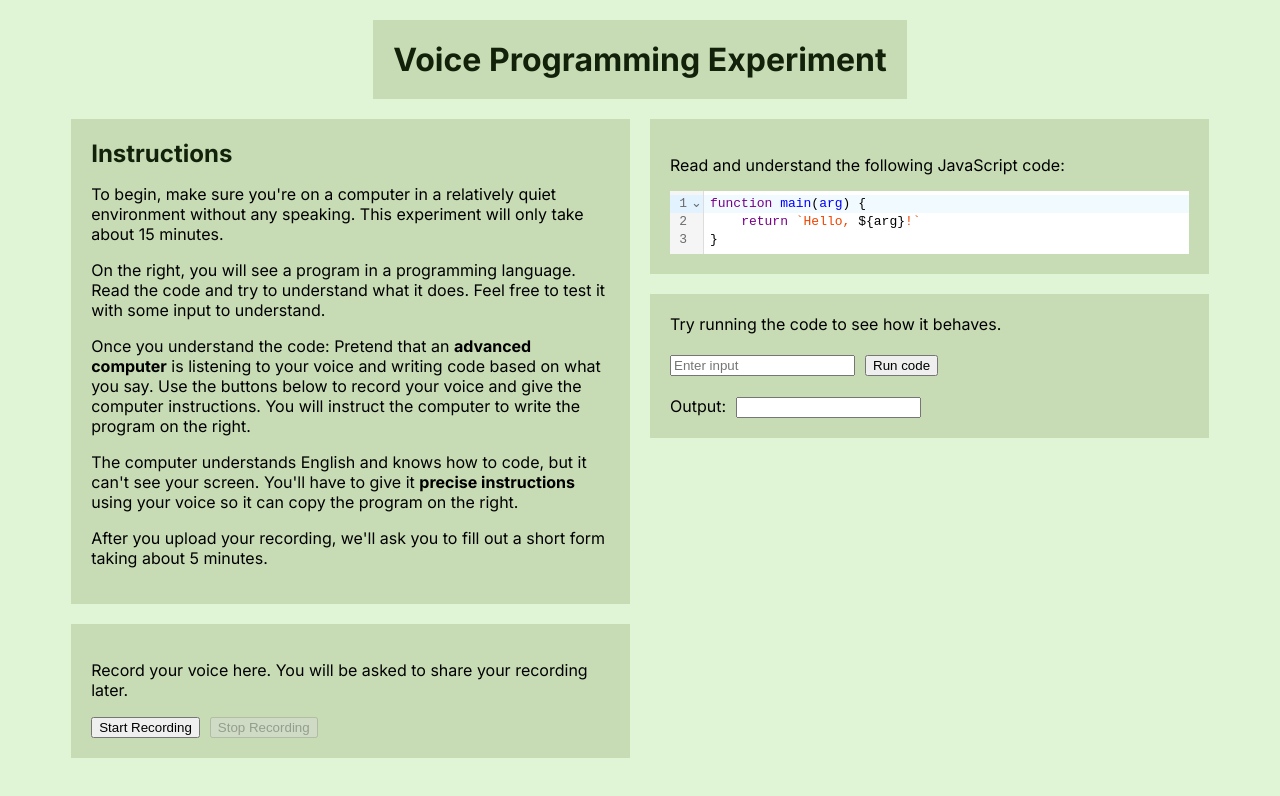
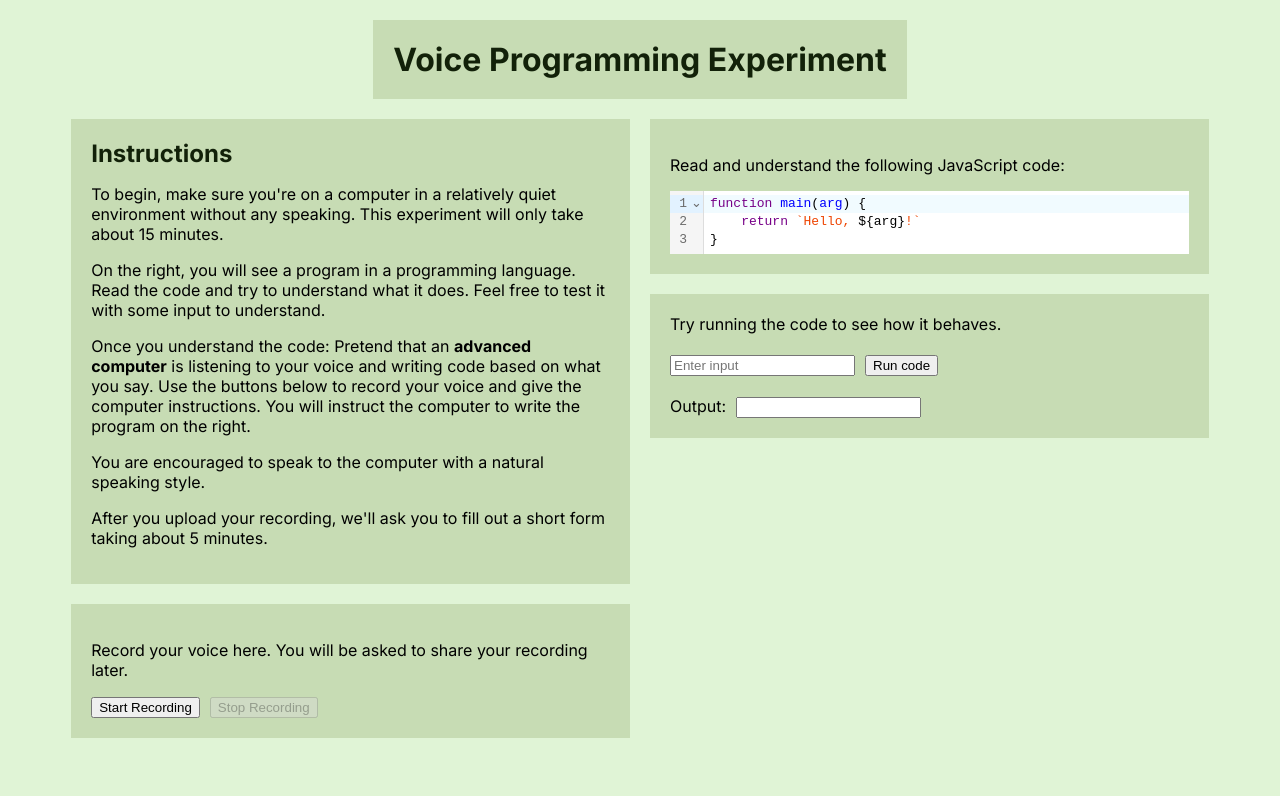
Before and after one commit to RocketRace/voice-enabled, a Next.js app: page / in a window 1280 px wide. Shown: the top 796 px of the page. Built offline with nearby package versions, Linux system fonts and the light colour scheme; what @nextjournal/lang-clojure, msgpack5 would draw is missing.

Commit message:
encourage natural speaking styles

```diff
--- a/app/Instructions.tsx
+++ b/app/Instructions.tsx
@@ -17,8 +17,7 @@ export const Instructions = () => {
             You will instruct the computer to write the program on the right.
         </p>
         <p>
-            The computer understands English and knows how to code, but it can't see your screen.
-            You'll have to give it <b>precise instructions</b> using your voice so it can copy the program on the right.
+            You are encouraged to speak to the computer with a natural speaking style.
         </p>
         <p>
             After you upload your recording, we'll ask you to fill out a short form taking about 5 minutes.
```
